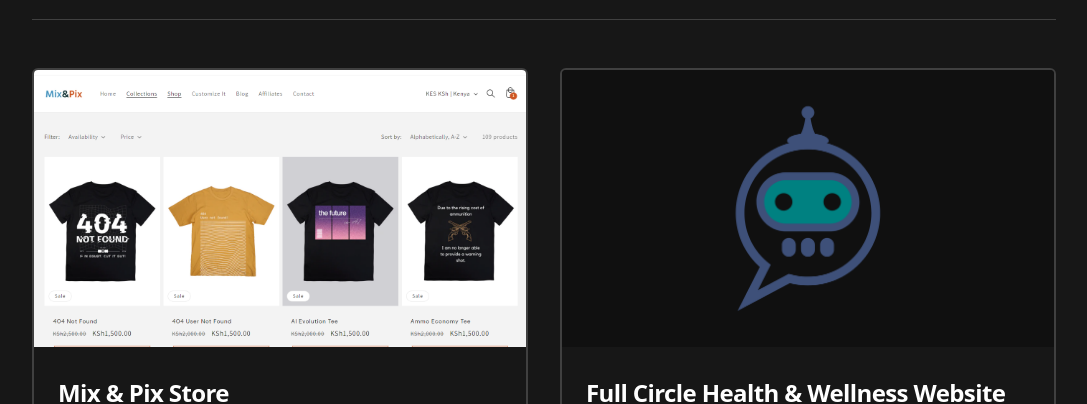
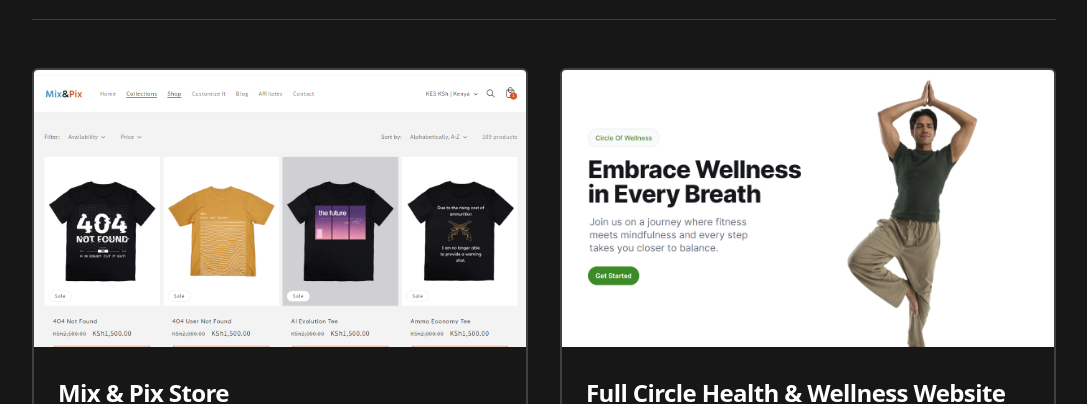
Before and after one commit to ondiekelijah/ondiek-elijah.me, a Next.js app: page /projects in a window 1280 px wide. Shown: the part 239-643 px from the top of the page, without its empty margins (96-1183 px from the left). Built offline with nearby package versions, Linux system fonts and the light colour scheme; no server answers.

Commit message:
updated portfolio

```diff
--- a/data/projectsData.js
+++ b/data/projectsData.js
@@ -8,7 +8,7 @@ const projectsData = [
   {
     title: 'Full Circle Health & Wellness Website',
     description: `A modern, content-rich blog and resource hub for holistic health, built using Next.js 14 and TypeScript, and powered by Sanity CMS for streamlined content management and delivery.`,
-    imgSrc: '/static/images/projects/bot.png',
+    imgSrc: '/static/images/projects/full-circle.webp',
     href: 'https://www.fullcirclehealthandfitness.com/',
   },
   {
```
